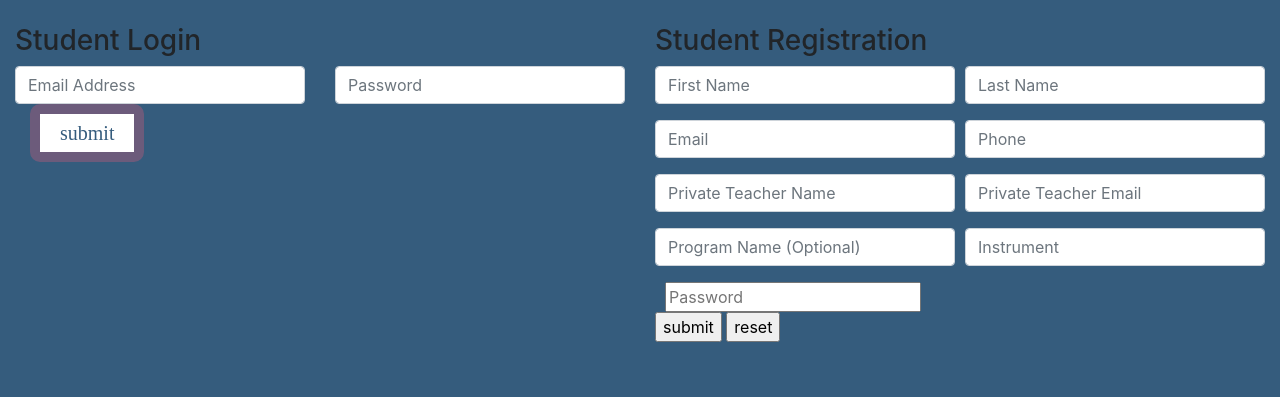
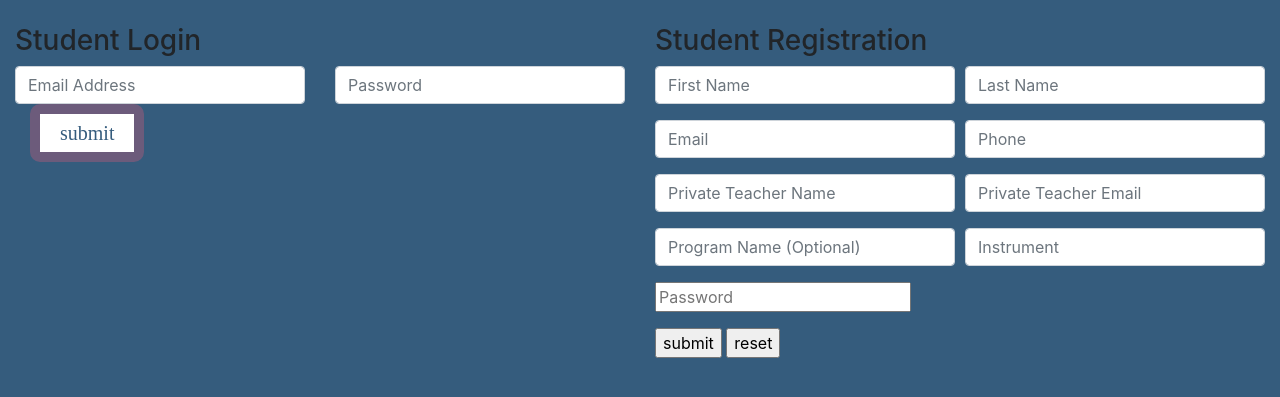
Before and after one commit to violatido/Virtual_Music_Studio, a Flask app: page /student-portal in a window 1280 px wide. Shown: the part 40-437 px from the top of the page. Run offline with Flask 2, Linux system fonts and the light colour scheme; data that the repository does not hold is empty; some libraries are stand-ins or nearby versions.

Commit message:
Needs to debug password on student reg form

```diff
--- a/templates/student-portal.html
+++ b/templates/student-portal.html
@@ -54,9 +54,9 @@
               <div class="form-group col-md-6">
                 <input type="text" class="form-control" id="instrument" placeholder="Instrument">
               </div>
-            </div>
-            <div class="form-row col">
-              <input type="password" name="student_password" id="student_password" placeholder="Password">
+              <div class="form-group col-md-6">
+                <input type="password" name="student_password" id="student_password" placeholder="Password">
+              </div>
             </div>
             <input type="submit" name="" id="" value="submit">
             <input type="reset" value="reset">
```
